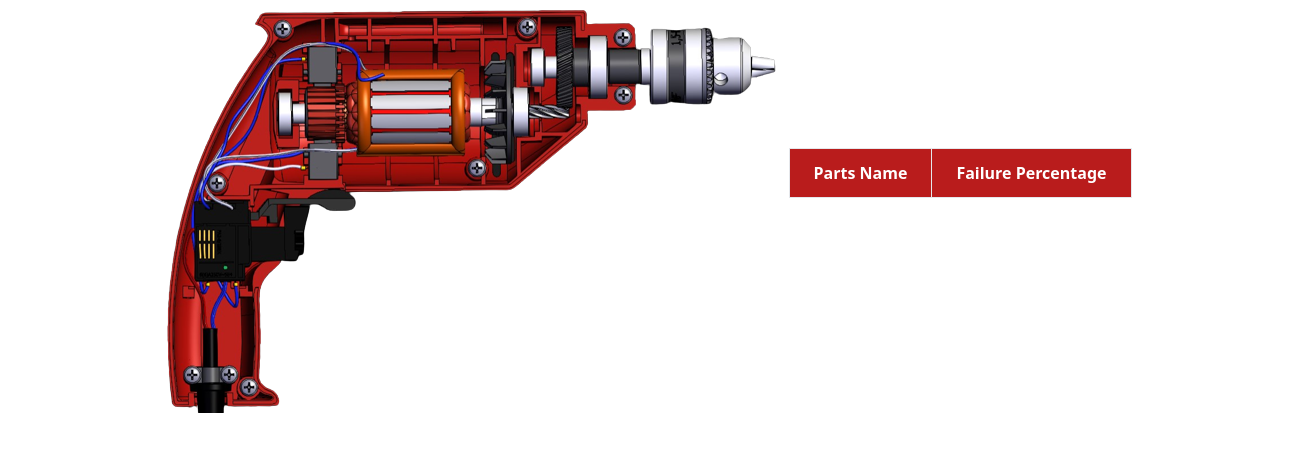
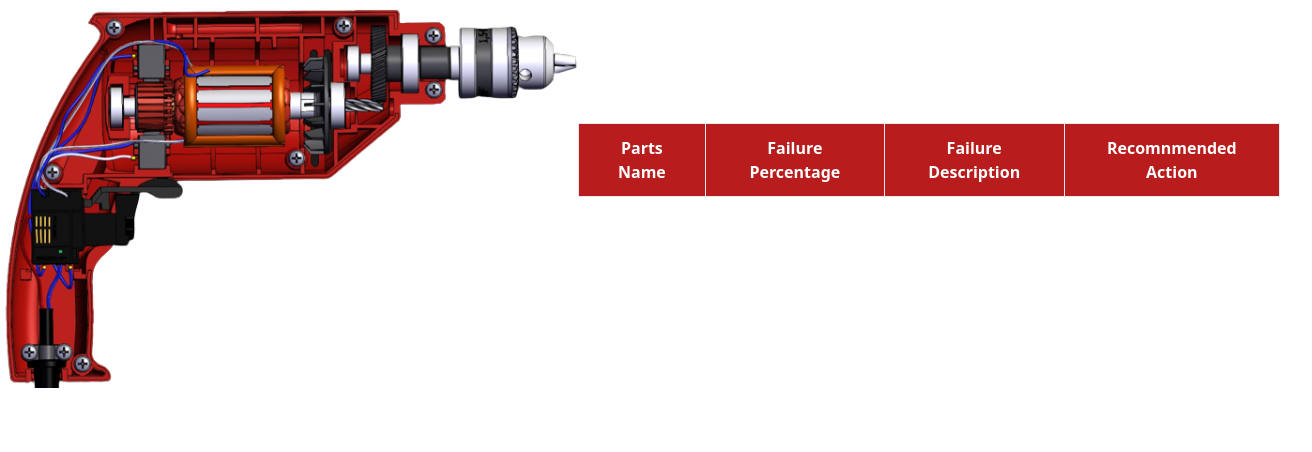
Before and after one commit to JacksonTai/hilti-tool-service-platform, a plain HTML site: page result.html in a window 1280 px wide. Shown: the part 228-680 px from the top of the page, 1312 px wide, since content can reach past the window. Drawn offline with nearby package versions, Linux system fonts and the light colour scheme; some packages are replaced by stand-ins of ours; a script that the page names is missing.

Commit message:
update html table columns

```diff
--- a/result.html
+++ b/result.html
@@ -28,6 +28,8 @@
 						<tr>
 							<th scope="col" class="px-6 py-3 border-r">Parts Name</th>
 							<th scope="col" class="px-6 py-3 border-r">Failure Percentage</th>
+							<th scope="col" class="px-6 py-3 border-r">Failure Description</th>
+							<th scope="col" class="px-6 py-3 border-r">Recomnmended Action</th>
 						</tr>
 						</thead>
 						<tbody>
```
